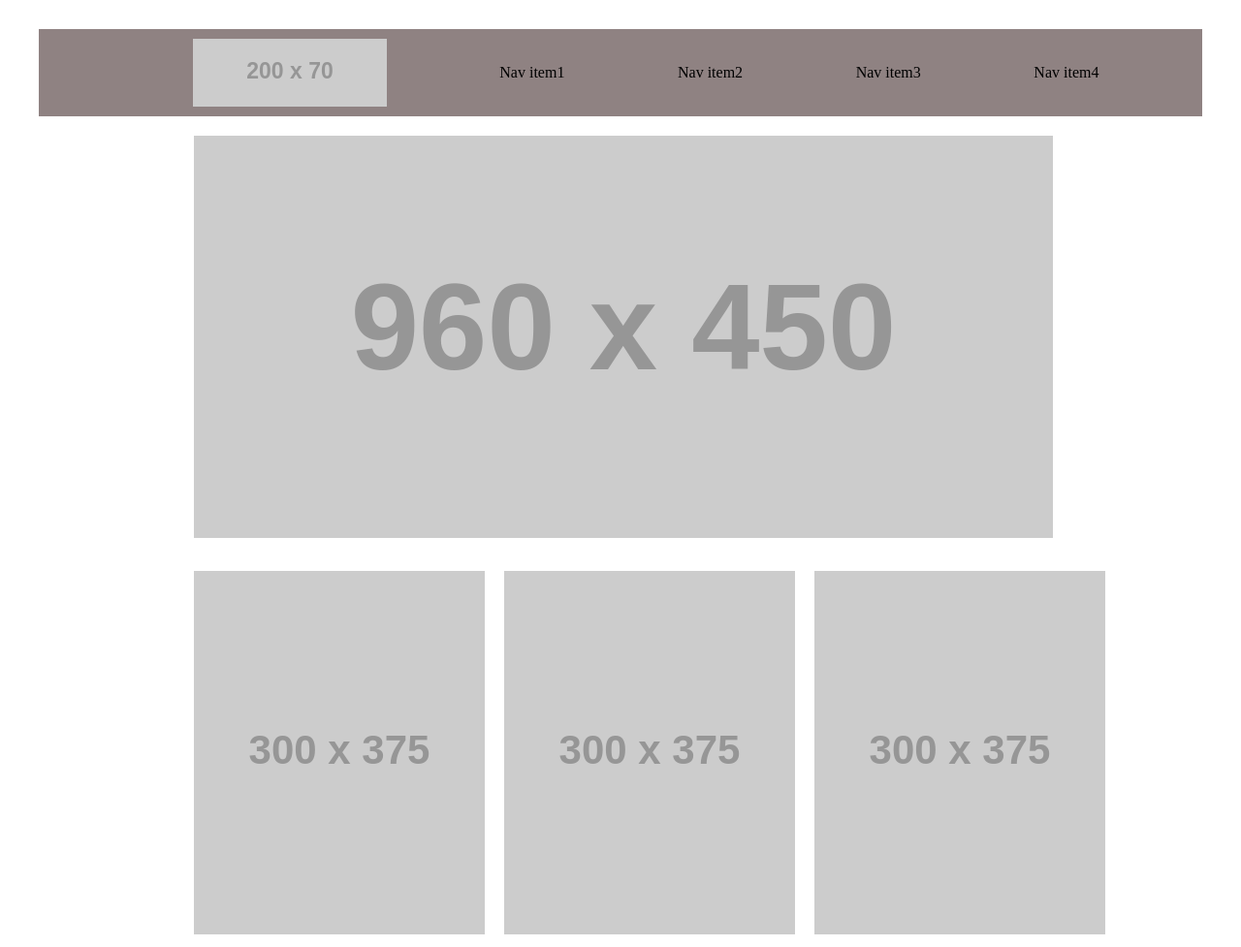
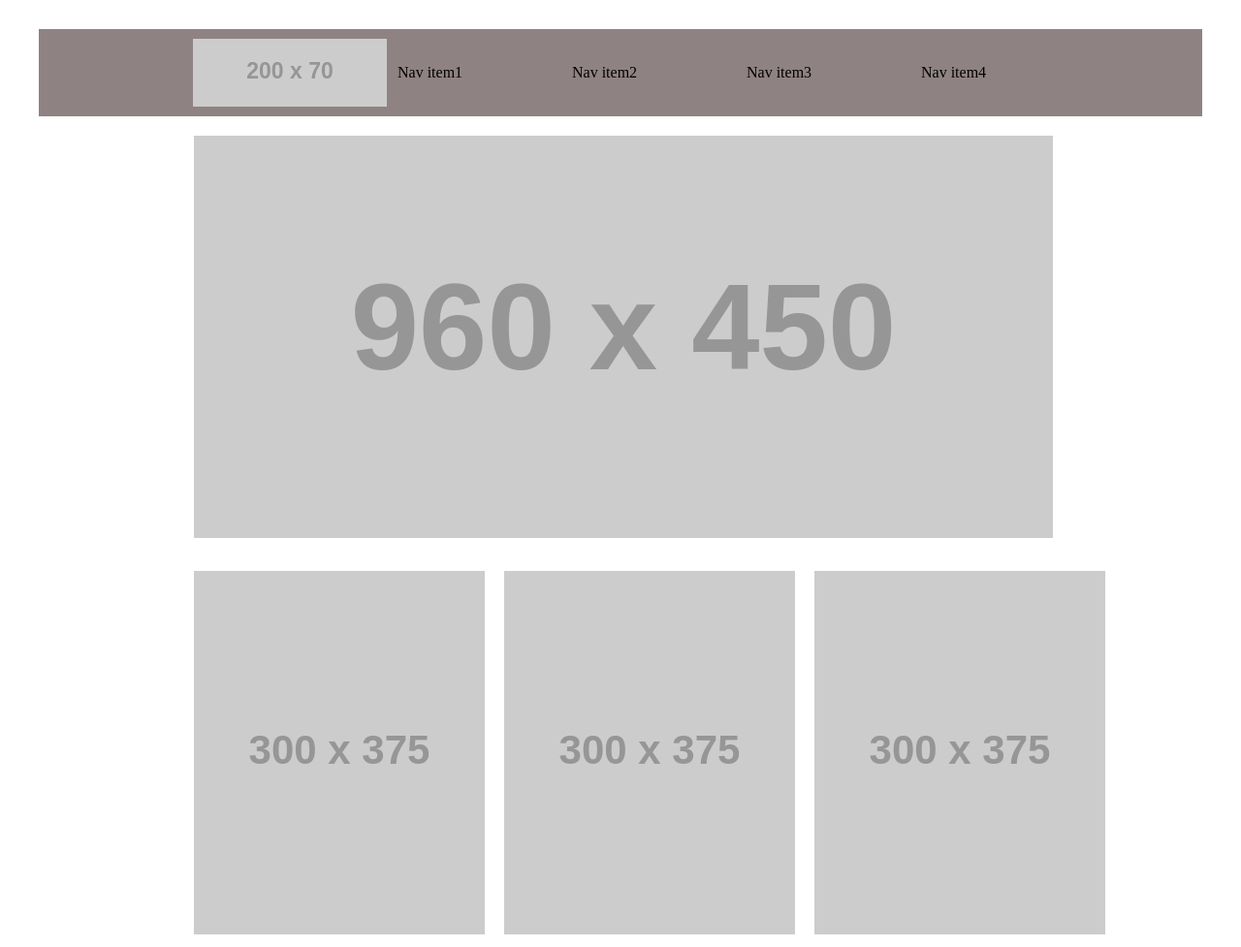
Before and after one commit to MunesYasin/-wireframe, a plain HTML site: page index.html in a window 1280 px wide. Shown: the top 977 px of the page at 97% size. Drawn offline with Linux system fonts and the light colour scheme; placeholder pictures from the web are drawn by us.

Commit message:
update css

```diff
--- a/style.css
+++ b/style.css
@@ -14,7 +14,7 @@ header{
 
   display: grid;
   background-color: rgb(143, 130, 130);
-  grid-template-columns: auto auto auto auto auto ;
+  grid-template-columns: 30% 15% 15% 15% 15% ;
 }
 
 header nav  {
```
